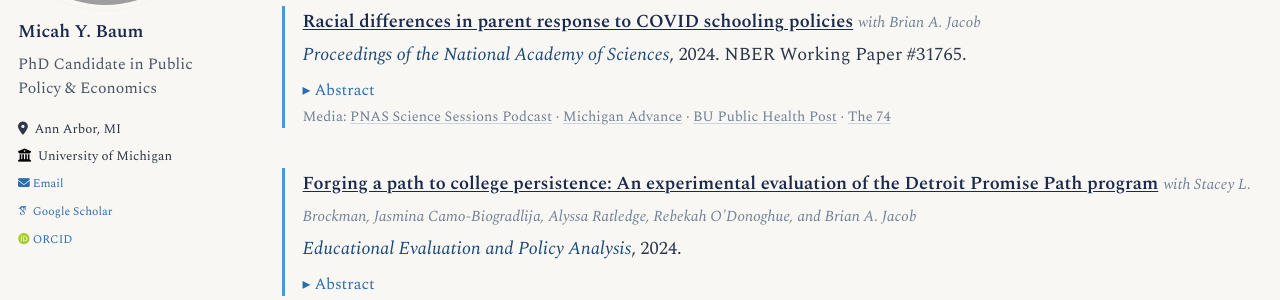
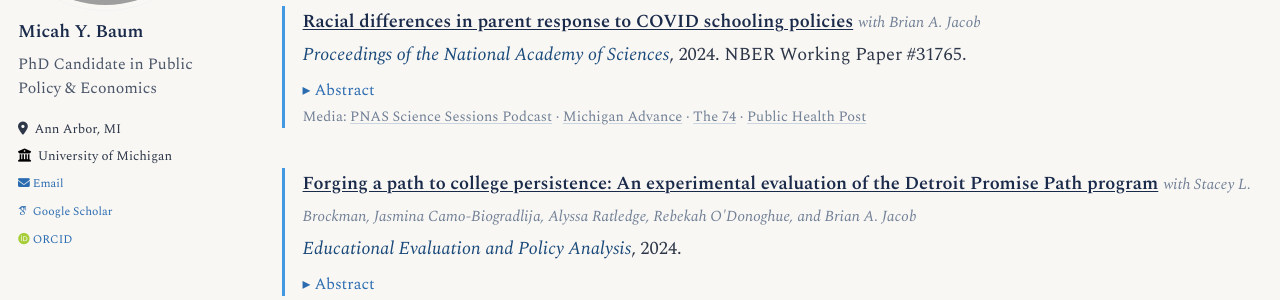
Before and after one commit to micah-baum/micah-baum.github.io, a Jekyll site: the page built from _pages/research.md, in a window 1280 px wide and 1246 px high. Shown: the part 211-511 px from the top of the window. Built offline with Jekyll 4.4.1, drawn with Linux system fonts in a browser that asks for light colours; some web fonts are replaced.

Commit message:
Update research.md

```diff
--- a/_pages/research.md
+++ b/_pages/research.md
@@ -103,7 +103,7 @@ author_profile: true
 <summary>Abstract</summary>
 <div class="paper-abstract__body">This paper examines whether school COVID-19 policies influenced enrollment differently by student age and race/ethnicity. Unlike much prior research, we i) analyze enrollments for virtually the entire U.S. public school population for both the 2020–2021 and 2021–2022 school years, ii) compare enrollment trends within districts in order to isolate subgroup heterogeneity from district characteristics, and iii) account for district selection into preferred learning modes. Analyzing data on over 9,000 districts that serve more than 90% of public school students in the United States, we find enrollment responses to COVID policies differed notably. We find that White enrollments declined more than Black, Hispanic, and Asian enrollments in districts that started the 2020–2021 school year virtually, but in districts that started in-person the reverse was true: Non-White enrollments declined more than White enrollments. Moreover, Black, Hispanic, and Asian families responded more than White families to higher COVID-19 death rates in the months preceding the start of the 2021 school year. In 2021–2022, enrollment differences by the previous year's learning mode persisted. Racial/ethnic differences did not vary by whether the district required masking in classrooms. These findings are consistent with the greater risk faced by communities of color during the pandemic and demonstrate an additional source of disparate impact from COVID policies.</div>
 </details>
-<div class="paper-media">Media: <a href="https://www.pnas.org/post/podcast/school-enrollment-during-covid-19-pandemic" target="_blank">PNAS Science Sessions Podcast</a> &middot; <a href="https://michiganadvance.com/2024/02/22/u-of-m-study-covid-19-school-policies-resulted-in-enrollment-racial-disparities/" target="_blank">Michigan Advance</a> &middot; <a href="https://publichealthpost.org/health-equity/how-covid-19-affected-u-s-public-school-enrollments/" target="_blank">BU Public Health Post</a> &middot; <a href="https://www.the74million.org/article/falling-enrollment-most-extreme-in-wealthy-districts-study-finds/" target="_blank">The 74</a></div>
+<div class="paper-media">Media: <a href="https://www.pnas.org/post/podcast/school-enrollment-during-covid-19-pandemic" target="_blank">PNAS Science Sessions Podcast</a> &middot; <a href="https://michiganadvance.com/2024/02/22/u-of-m-study-covid-19-school-policies-resulted-in-enrollment-racial-disparities/" target="_blank">Michigan Advance</a>  &middot; <a href="https://www.the74million.org/article/falling-enrollment-most-extreme-in-wealthy-districts-study-finds/" target="_blank">The 74</a> &middot; <a href="https://publichealthpost.org/health-equity/how-covid-19-affected-u-s-public-school-enrollments/" target="_blank">Public Health Post</a></div>
 </div>
 
 <div class="paper-card">
```
